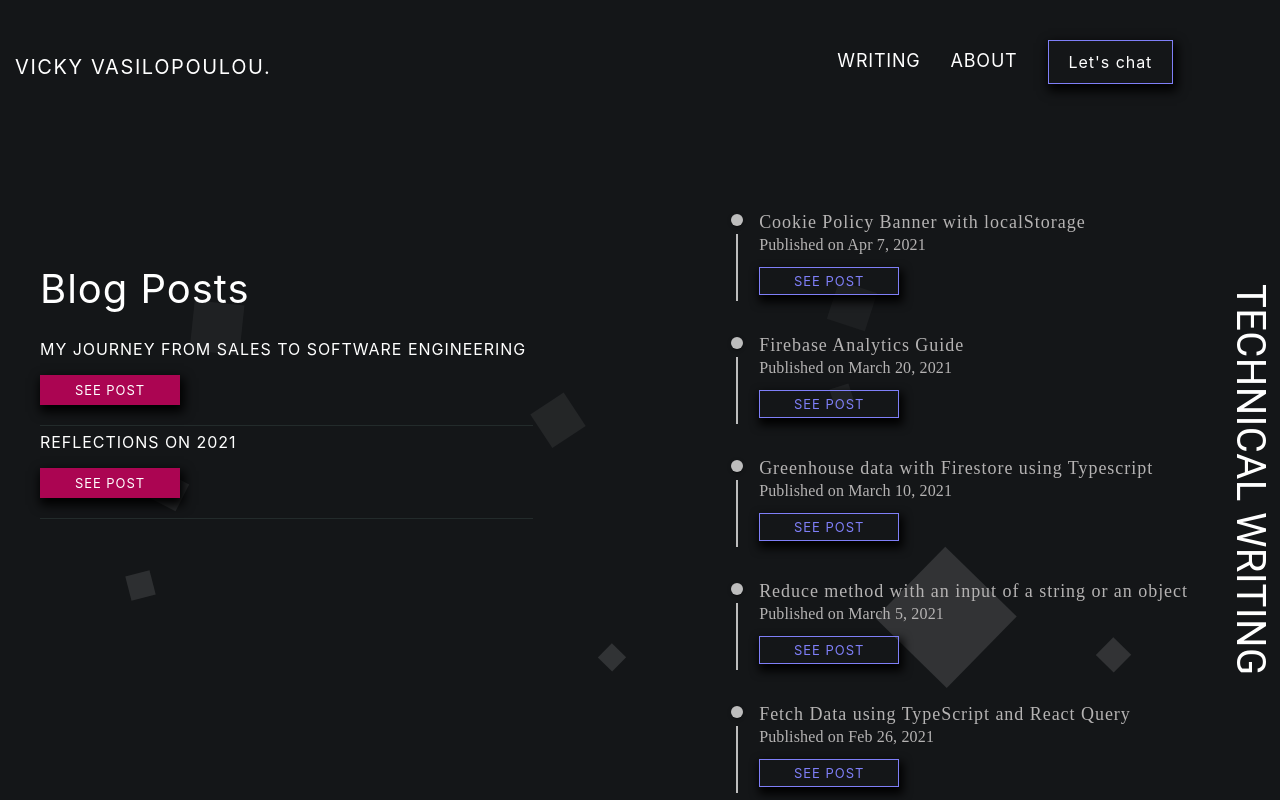
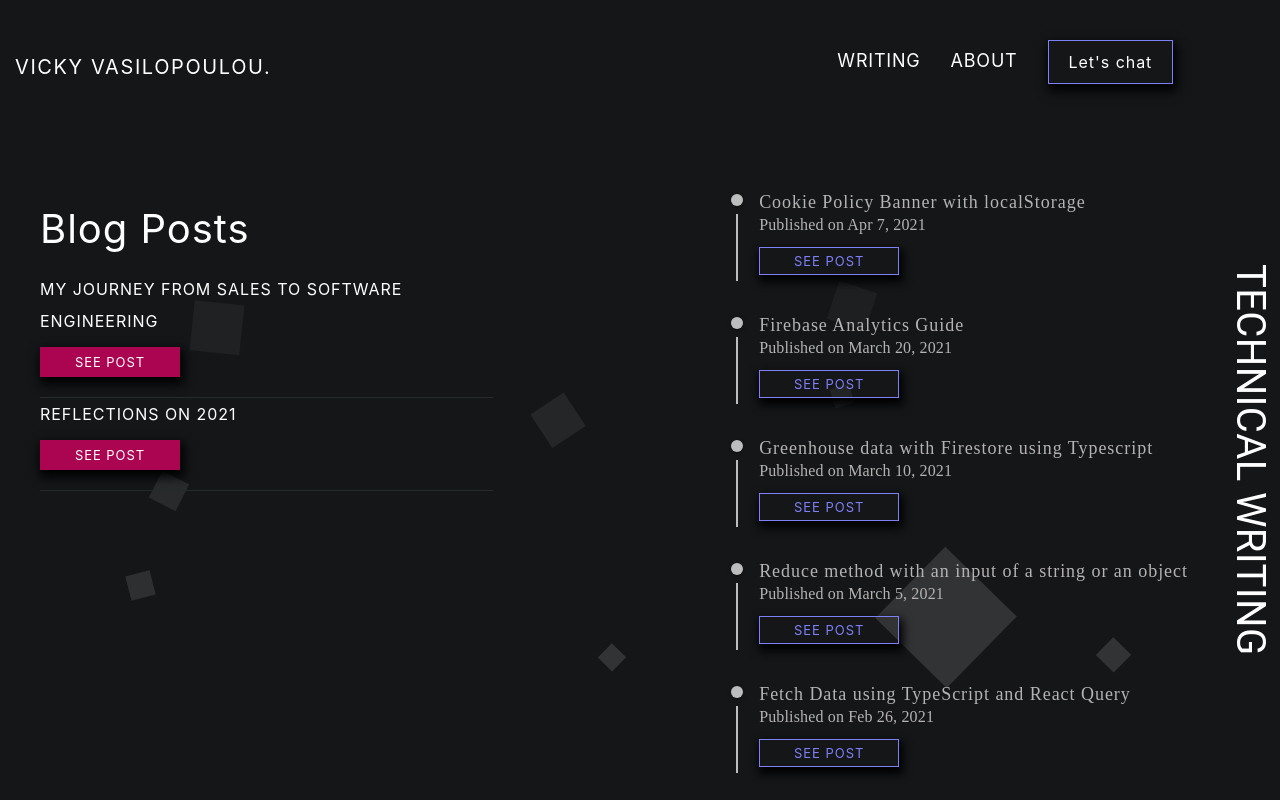
Before and after one commit to Viki-Robles/myblog, a Next.js app: page /writing in a window 1280 px wide. Shown: the top 800 px of the page. Built offline with nearby package versions, Linux system fonts and the light colour scheme.

Commit message:
feat: fix padding and margins

```diff
--- a/components/Introduction/Introduction.tsx
+++ b/components/Introduction/Introduction.tsx
@@ -52,7 +52,7 @@ const useStyles = makeStyles((theme) => ({
       marginTop: '250px',
     },
     [theme.breakpoints.down('sm')]: {
-      marginTop: '100px',
+      marginTop: '120px',
       marginBottom: '70%',
     },
   },
--- a/pages/writing.tsx
+++ b/pages/writing.tsx
@@ -5,9 +5,15 @@ import { Grid, Typography, Box } from '@material-ui/core';
 import { makeStyles } from '@material-ui/core/styles';
 
 const useStyles = makeStyles((theme) => ({
-  container: { marginTop: '100px' },
+  container: { marginTop: '80px' },
   blog: {
-    padding: '80px 0 0 40px',
+    [theme.breakpoints.down('sm')]: {
+      marginLeft: '30px',
+      padding: '5px',
+    },
+    [theme.breakpoints.up('sm')]: {
+      padding: '40px',
+    },
   },
   title: {
     fontSize: '40px',
```
